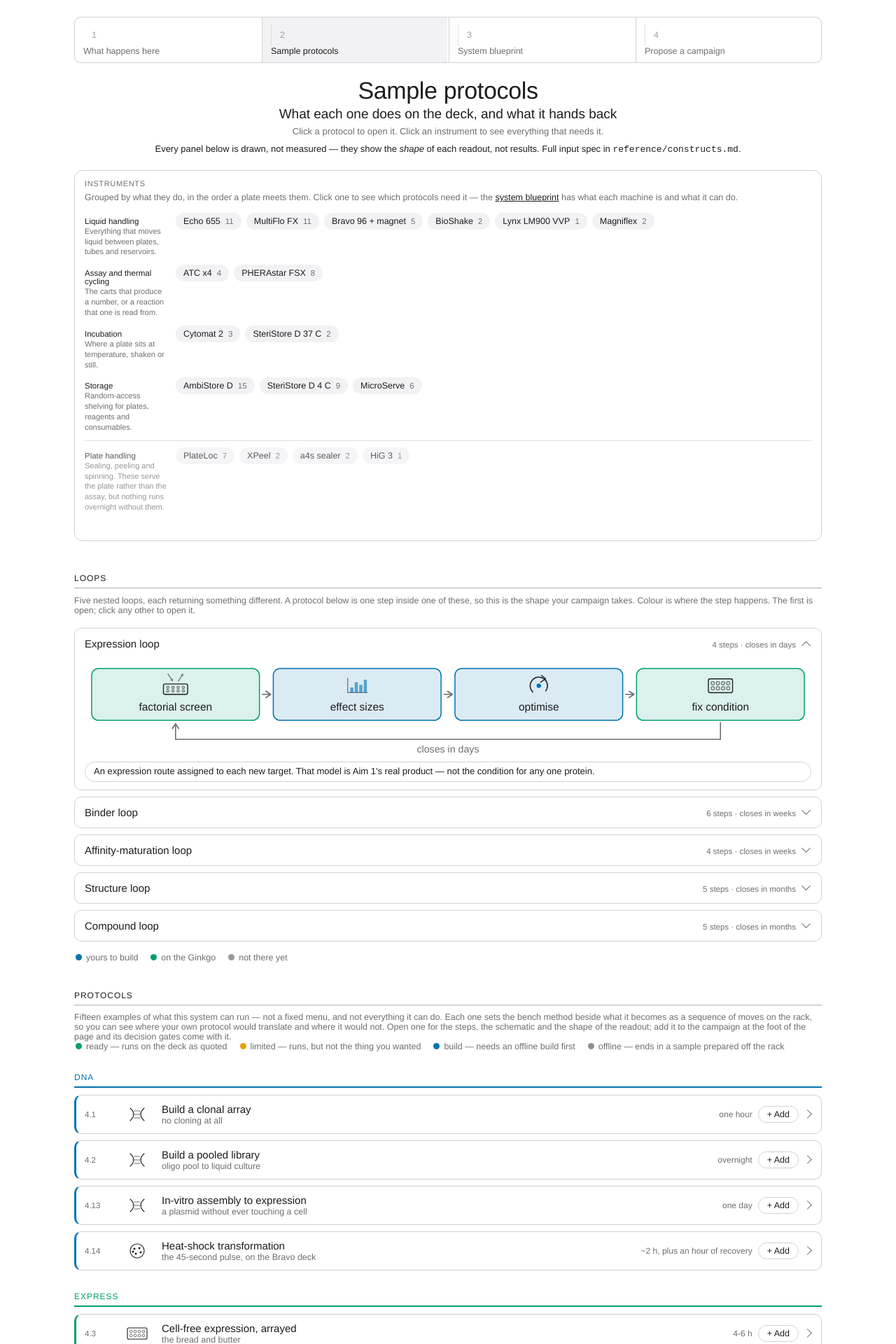
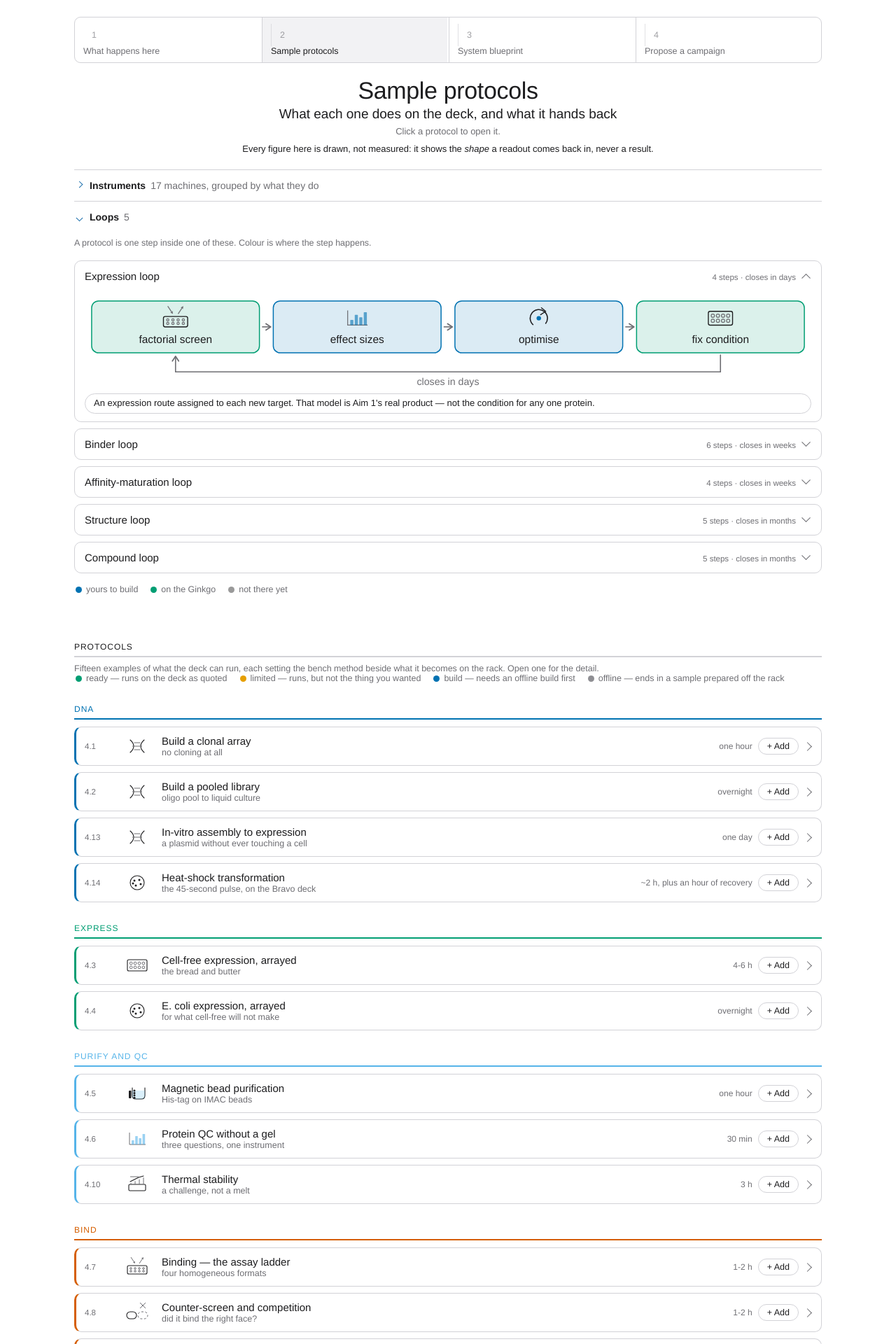
Before and after one commit to sofibali/protein-design-foundry, a Jekyll site: the page static/pages/workflows.html, which Jekyll copies as it is, in a window 1280 px wide. Shown: the top 1920 px of the page at 70% size. Built offline with Jekyll 4.4.1, drawn with Linux system fonts in a browser that asks for light colours; some of the changed text lies outside the part shown.

Commit message:
Put every section behind its own title, as the sheets do
The page showed 1,321 words on arrival. 231 of them were the protocol
list; the rest was framing in front of it. Now 429, and most of that is
the list.

Behind a title, shut: the instrument bar ("Instruments - 17 machines,
grouped by what they do"), Plan a campaign, and Limits, which carries its
own count the way the sheets' "Not yet confirmed" does. <details> and
<summary> with the site's chevron and accent, not hover, because hover has
no equivalent on a phone or a keyboard - and the one accent token this page
lacked is added with the blueprint's two values, since #56B4E9 is 2.3:1 on
white.

Cut rather than collapsed: the protocol lede from four sentences to two,
the loops intro from four to one, the header caveat to one line without the
pointer to a repo file a visitor cannot use, and the page note's second
sentence, which told the reader to click an instrument that is no longer on
screen. That note is protocols.yml's top-level `note:` rather than the
`workflows:` block - flagging it, since no other page reads it.

Two decisions taken rather than asked. The loops keep one open and four
shut, because that is what she asked for on 2026-11-23 by name, and a
general "shut by default" should not quietly reverse a specific
instruction. And Add now opens the planner it feeds: the planner is shut,
so otherwise the button is a click with nothing on screen to show for it.

Verified: both checkers clean, build idempotent, protocol and loop toggles
open and close, instrument filter still bound, no dead CSS added.

Co-Authored-By: Claude Opus 5 <noreply@anthropic.com>

```diff
--- a/_data/protocols.yml
+++ b/_data/protocols.yml
@@ -35,7 +35,7 @@
 
 title: Sample protocols
 subtitle: What each one does on the deck, and what it hands back
-note: Click a protocol to open it. Click an instrument to see everything that needs it.
+note: Click a protocol to open it.
 
 # ---------------------------------------------------------------------------
 # Machine time. Added 2026-11-17 to close audit finding 3.
--- a/static/pages/workflows.html
+++ b/static/pages/workflows.html
@@ -45,14 +45,17 @@
   :root {
     --bg:#fff; --ink:#1d1d1f; --muted:#6e6e73; --rule:#d2d2d7; --tab-bg:#f2f2f4;
     --fillop:0.14; --chipop:0.10; --warn:#E69F00;
+    /* same accent as the blueprint: #56B4E9 is 2.3:1 on white, so the light
+       theme needs its own value and it flips the way --muted does. */
+    --accent:#1168a8;
     --font:"Helvetica Neue",Helvetica,Arial,sans-serif;
   }
   @media (prefers-color-scheme:dark){ :root:not([data-theme=light]){
     --bg:#141416; --ink:#f2f2f4; --muted:#8e8e93; --rule:#3a3a3d; --tab-bg:#242427;
-    --fillop:0.24; --chipop:0.20;
+    --fillop:0.24; --chipop:0.20; --accent:#56B4E9;
   }}
   :root[data-theme=dark]{ --bg:#141416; --ink:#f2f2f4; --rule:#3a3a3d; --tab-bg:#242427;
-                          --fillop:0.24; --chipop:0.20; }
+                          --fillop:0.24; --chipop:0.20; --accent:#56B4E9; }
   *{box-sizing:border-box}
   body{margin:0;background:var(--bg);color:var(--ink);font-family:var(--font);
        -webkit-font-smoothing:antialiased}
@@ -65,10 +68,30 @@
   .nav a{color:var(--muted)}
   .nav a:hover{color:var(--ink)}
 
+  /* A whole section behind its own title, drawn the way the instrument sheets
+     draw theirs: <details> rather than hover, because hover has no equivalent
+     on a phone or a keyboard, and the summary says what is behind it. */
+  .sect{border-top:1px solid var(--rule);padding:2px 0;margin:0}
+  .sect + .sect{margin-top:0}
+  .sect > summary{cursor:pointer;list-style:none;padding:12px 2px 12px 22px;position:relative;
+                  font-weight:600;font-size:14px;color:var(--ink)}
+  .sect > summary::-webkit-details-marker{display:none}
+  .sect > summary::before{content:"";position:absolute;left:4px;top:50%;width:6px;height:6px;
+    border-right:1.6px solid var(--accent);border-bottom:1.6px solid var(--accent);
+    transform:translateY(-70%) rotate(-45deg);transition:transform .15s ease}
+  .sect[open] > summary::before{transform:translateY(-30%) rotate(45deg)}
+  .sect > summary:hover{color:var(--accent)}
+  .sect > summary .count{font-weight:400;color:var(--muted);font-variant-numeric:tabular-nums;
+                         margin-left:7px}
+  .sect > :last-child{margin-bottom:16px}
+  @media (prefers-reduced-motion:reduce){ .sect > summary::before{transition:none} }
+
+  /* inside a disclosure the section brings its own frame, so take the chrome
+     off: one border around another reads as two boxes, not one section. */
+  .sect .plan,.sect .loops{border:0;padding:0;margin:0}
+
   /* instrument bar */
-  .bar{border:1px solid var(--rule);border-radius:12px;padding:12px 14px;margin-bottom:8px}
-  .bar h3{font-size:11px;text-transform:uppercase;letter-spacing:.06em;color:var(--muted);
-          font-weight:500;margin:0 0 9px}
+  .bar{padding:0;margin:0}
   .barnote{color:var(--muted);font-size:12.5px;line-height:1.5;margin:-4px 0 12px}
   .barnote a{color:var(--ink)}
   .igroups{display:grid;gap:11px}
@@ -399,37 +422,38 @@
     <h1 id="t"></h1>
     <div class="sub" id="s"></div>
     <div class="note" id="n"></div>
-    <div class="nav">Every panel below is drawn, not measured &mdash; they show the
-      <i>shape</i> of each readout, not results. Full input spec in
-      <code>reference/constructs.md</code>.</div>
+    <div class="nav">Every figure here is drawn, not measured: it shows the
+      <i>shape</i> a readout comes back in, never a result.</div>
   </header>
 
+  <details class="sect" id="instdet">
+    <summary>Instruments<span class="count" id="instn"></span></summary>
     <div class="bar">
-    <h3>Instruments</h3>
-    <p class="barnote">Grouped by what they do, in the order a plate meets them. Click one to
-      see which protocols need it &mdash; the <a href="blueprint.html">system blueprint</a> has
-      what each machine is and what it can do.</p>
+      <p class="barnote">Click one to dim the protocols that do not use it. The
+        <a href="blueprint.html">blueprint</a> has what each machine is.</p>
       <div class="igroups" id="insts"></div>
       <div class="role" id="role"></div>
     </div>
-
+  </details>
+
+  <details class="sect" id="loopdet" open>
+    <summary>Loops<span class="count" id="loopn"></span></summary>
     <section class="loops">
-    <h2>Loops</h2>
       <div class="intro" id="lintro"></div>
       <div id="loops"></div>
       <div class="legend" id="wlegend" style="margin-top:16px"></div>
     </section>
+  </details>
+
   <h2 class="libhead">Protocols</h2>
-  <p class="libnote">Fifteen examples of what this system can run &mdash; not a fixed menu, and
-    not everything it can do. Each one sets the bench method beside what it becomes as a
-    sequence of moves on the rack, so you can see where your own protocol would translate and
-    where it would not. Open one for the steps, the schematic and the shape of the readout; add
-    it to the campaign at the foot of the page and its decision gates come with it.</p>
+  <p class="libnote">Fifteen examples of what the deck can run, each setting the bench method
+    beside what it becomes on the rack. Open one for the detail.</p>
   <div class="legend" id="legend"></div>
   <div id="phases"></div>
 
+  <details class="sect" id="plandet">
+    <summary>Plan a campaign<span class="count">cost a chain of protocols against a 20 h day</span></summary>
     <section class="plan">
-    <h2>Plan a campaign</h2>
       <div class="lede" id="plan-lede"></div>
       <div class="routes" id="routes"></div>
       <div class="chain-edit" id="chain-edit"></div>
@@ -440,13 +464,15 @@
         <div class="ceil" id="ceil"></div>
       </details>
     </section>
-
-
+  </details>
+
+  <details class="sect" id="cannotdet">
+    <summary id="lm-t"></summary>
     <section class="loops" id="cannot">
-    <h2 id="lm-t"></h2>
       <div class="intro" id="lm-note"></div>
       <ul class="limits" id="lm"></ul>
     </section>
+  </details>
   <div class="next"><span class="k">Next</span><a href="blueprint.html">System blueprint &rarr;</a><span class="w">The machine the protocols run on.</span></div>
 </main>
 </div>
@@ -594,7 +620,7 @@ window.FIGKIT = {G: G, svg: svg, rnd: rnd, gv: gv, STEP: STEP};
 window.PROTOCOLS = {
  "title": "Sample protocols",
  "subtitle": "What each one does on the deck, and what it hands back",
- "note": "Click a protocol to open it. Click an instrument to see everything that needs it.",
+ "note": "Click a protocol to open it.",
  "rates": {
   "day_min": 1200,
   "bravo_96": 8,
@@ -796,7 +822,7 @@ window.PROTOCOLS = {
    "id": "handle",
    "label": "Plate handling",
    "minor": true,
-   "note": "Sealing, peeling and spinning. These serve the plate rather than the assay, but nothing runs overnight without them.\n"
+   "note": "Sealing, peeling and spinning \u2014 they serve the plate, not the assay."
   }
  ],
  "racs": [
@@ -3640,6 +3666,9 @@ window.PROTOCOLS = {
     `<b>${R.bravo_96} min</b> on a 96-well plate and <b>${R.bravo_384} min</b> on a 384 ` +
     '&mdash; four offset quadrant transfers with a 96-channel head. That 4&times; is why so ' +
     `much of this page runs through the Echo. ${esc(R.note)}</div></details>`;
+
+  document.getElementById('instn').textContent = HW.length + ' machines, grouped by what they do';
+  document.getElementById('loopn').textContent = (P.loops || []).length;
 
   document.getElementById('legend').innerHTML = Object.entries(STATUS).map(([k, v]) =>
     `<span><i class="dot" style="background:${v.c}"></i>${esc(k)} &mdash; ${esc(v.label)}</span>`).join('');
@@ -4007,10 +4039,8 @@ window.PROTOCOLS = {
         stroke-linejoin="round"/></marker></defs>${parts.join('')}</svg>`;
   }
 
-  document.getElementById('lintro').innerHTML =
-    'Five nested loops, each returning something different. A protocol below is one step ' +
-    'inside one of these, so this is the shape your campaign takes. Colour is where the ' +
-    'step happens. The first is open; click any other to open it.';
+  document.getElementById('lintro').textContent =
+    'A protocol is one step inside one of these. Colour is where the step happens.';
 
   // The first loop is open so the section shows what a loop looks like; the
   // rest are shut, the same way the protocols below are.
@@ -4047,7 +4077,8 @@ window.PROTOCOLS = {
   // a reader on this page is already looking at capability, and a limit is
   // only useful next to the thing it limits.
   const LM = P.limits;
-  document.getElementById('lm-t').textContent = LM.title;
+  document.getElementById('lm-t').innerHTML =
+    esc(LM.title) + `<span class="count">${LM.items.length}</span>`;
   document.getElementById('lm-note').textContent = LM.note || '';
   document.getElementById('lm').innerHTML =
     LM.items.map(x => `<li>${esc(x)}</li>`).join('');
```
Also changed, not shown: other parts of static/pages/workflows.html (+3 -0 lines), pages/workflows.html (+57 -26 lines). Lines whose indentation alone changed are shown as unchanged.
